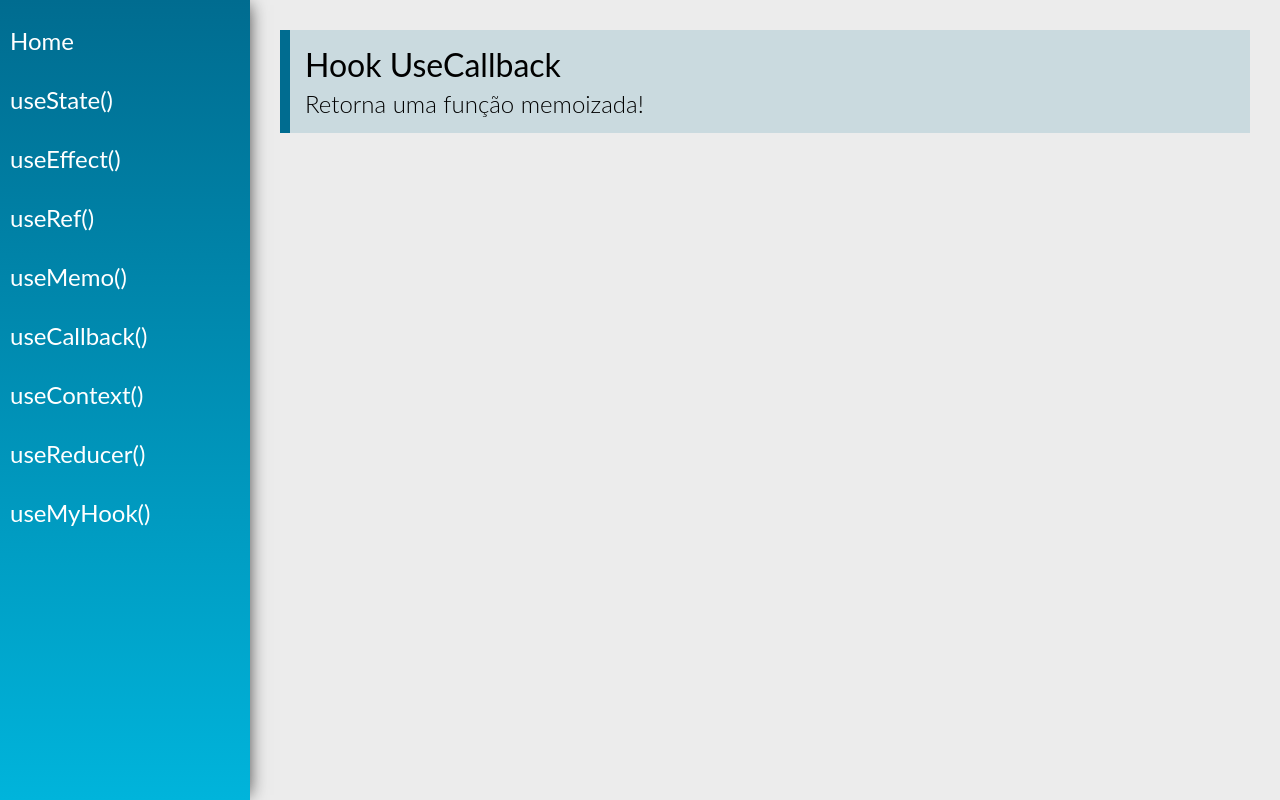
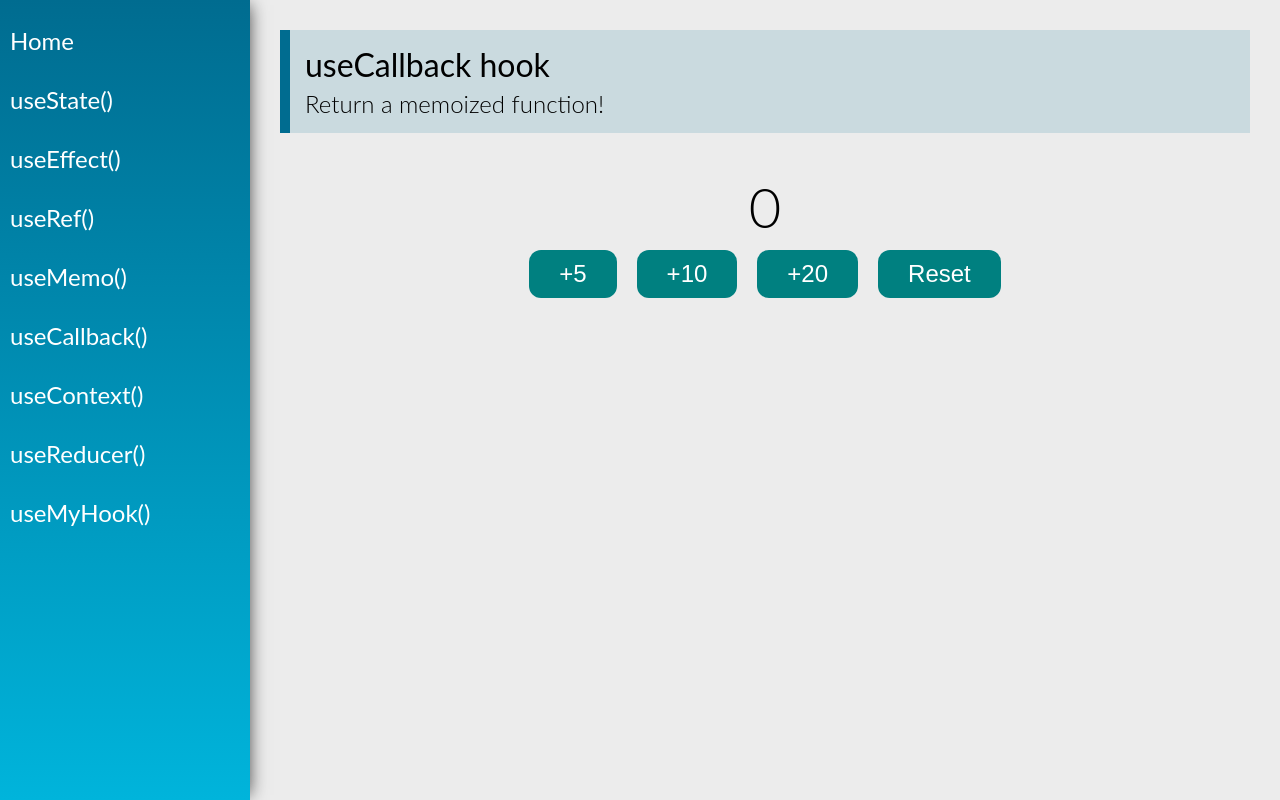
Before and after one commit to romluc/react-hooks-study, a React (Create React App) app: page /useCallback in a window 1280 px wide. Built offline with nearby package versions, Linux system fonts and the light colour scheme.

Commit message:
Add three more hooks exercises

```diff
--- a/src/views/examples/UseCallback.jsx
+++ b/src/views/examples/UseCallback.jsx
@@ -1,13 +1,25 @@
-import React from 'react'
+import React, { useState, useCallback } from 'react'
 import PageTitle from '../../components/layout/PageTitle'
+import UseCallbackBtns from './UseCallbackBtns'
 
 const UseCallback = () => {
+  const [count, setCount] = useState(0)
+
+  const inc = useCallback(
+    (delta) => setCount((curr) => curr + delta),
+    [setCount]
+  )
+
   return (
     <div className='UseCallback'>
       <PageTitle
-        title='Hook UseCallback'
-        subtitle='Retorna uma função memoizada!'
+        title='useCallback hook'
+        subtitle='Return a memoized function!'
       />
+      <div className='center'>
+        <span className='text'>{count}</span>
+      </div>
+      <UseCallbackBtns inc={inc} setCount={setCount} />
     </div>
   )
 }
--- /dev/null
+++ b/src/views/examples/UseCallbackBtns.jsx
@@ -0,0 +1,23 @@
+import React from 'react'
+
+function UseCallbackBtns({ inc, setCount }) {
+  console.log('Rendering...')
+  return (
+    <div className='center'>
+      <button className='btn' onClick={() => inc(5)}>
+        +5
+      </button>
+      <button className='btn' onClick={() => inc(10)}>
+        +10
+      </button>
+      <button className='btn' onClick={() => inc(20)}>
+        +20
+      </button>
+      <button className='btn' onClick={() => setCount(0)}>
+        Reset
+      </button>
+    </div>
+  )
+}
+
+export default React.memo(UseCallbackBtns)
--- a/src/views/examples/UseMemo.jsx
+++ b/src/views/examples/UseMemo.jsx
@@ -1,10 +1,57 @@
-import React from 'react'
+import React, { useState, useMemo } from 'react'
 import PageTitle from '../../components/layout/PageTitle'
 
+function sum(a, b) {
+  const future = Date.now() + 1000
+  while (Date.now() < future) {
+    // Mimic expensive calculation
+    // Do nothing
+  }
+  return a + b
+}
+
 const UseMemo = () => {
+  const [n1, setN1] = useState(0)
+  const [n2, setN2] = useState(0)
+  const [n3, setN3] = useState(0)
+
+  // const [result, setResult] = useState(0)
+
+  const result = useMemo(() => {
+    // skip the first render
+    if (n1 === 0 && n2 === 0) return
+    sum(n1, n2)
+  }, [n1, n2])
+
+  // Mimicking useMemo with useState + useEffect
+  // useEffect(() => {
+  //   // skip the first render
+  //   if (n1 === 0 && n2 === 0) return
+  //   setResult(sum(n1, n2))
+  // }, [n1, n2])
+
   return (
     <div className='UseMemo'>
-      <PageTitle title='Hook UseMemo' subtitle='Retorna um valor memoizado!' />
+      <PageTitle title='useMemo hook' subtitle='Return a memoized value!' />
+      <input
+        type='number'
+        className='input narrow'
+        value={n1}
+        onChange={(e) => setN1(Number(e.target.value))}
+      />
+      <input
+        type='number'
+        className='input narrow'
+        value={n2}
+        onChange={(e) => setN2(Number(e.target.value))}
+      />
+      <input
+        type='number'
+        className='input narrow'
+        value={n3}
+        onChange={(e) => setN3(Number(e.target.value))}
+      />
+      <span className='text'>{result}</span>
     </div>
   )
 }
```
